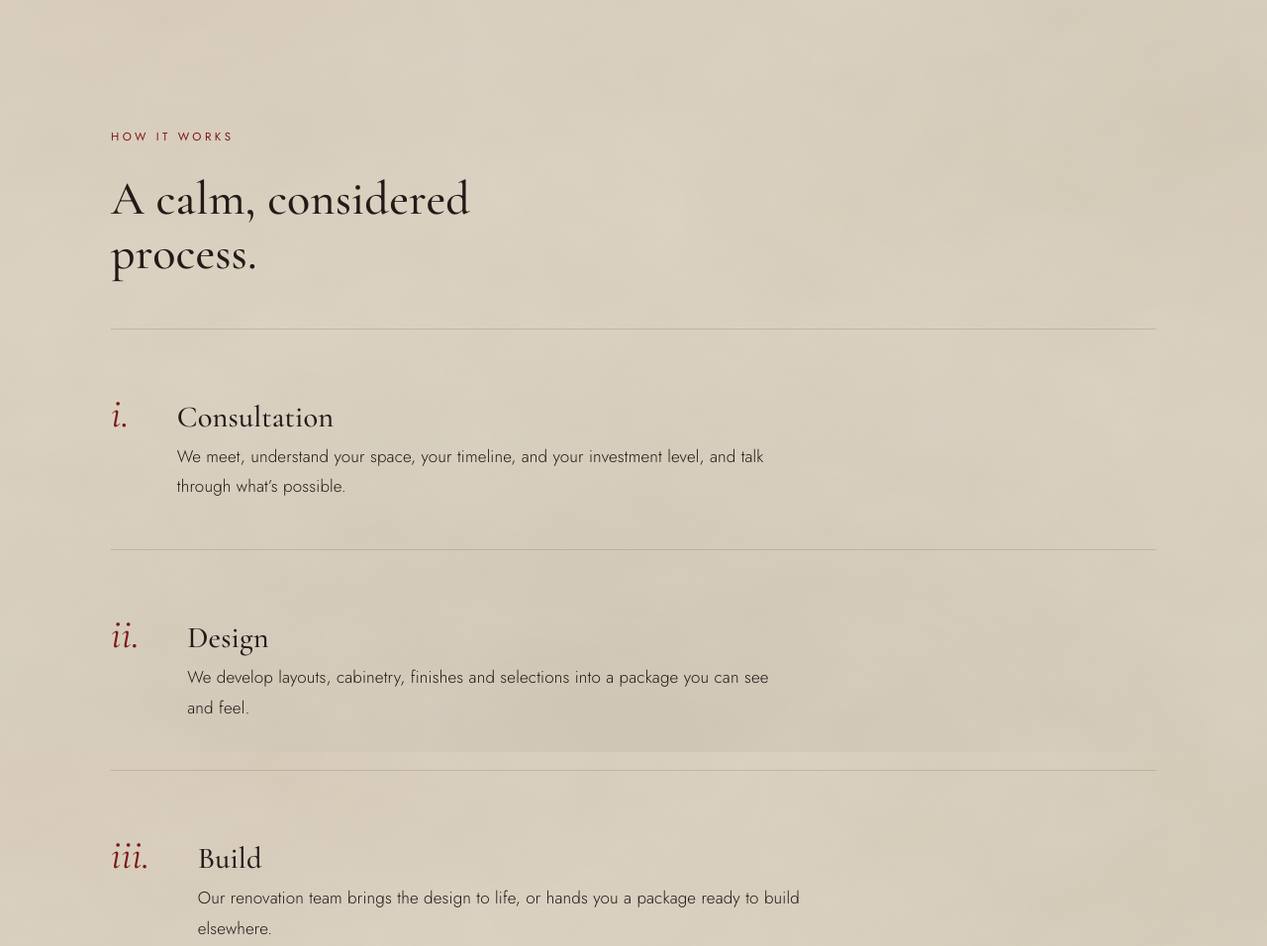
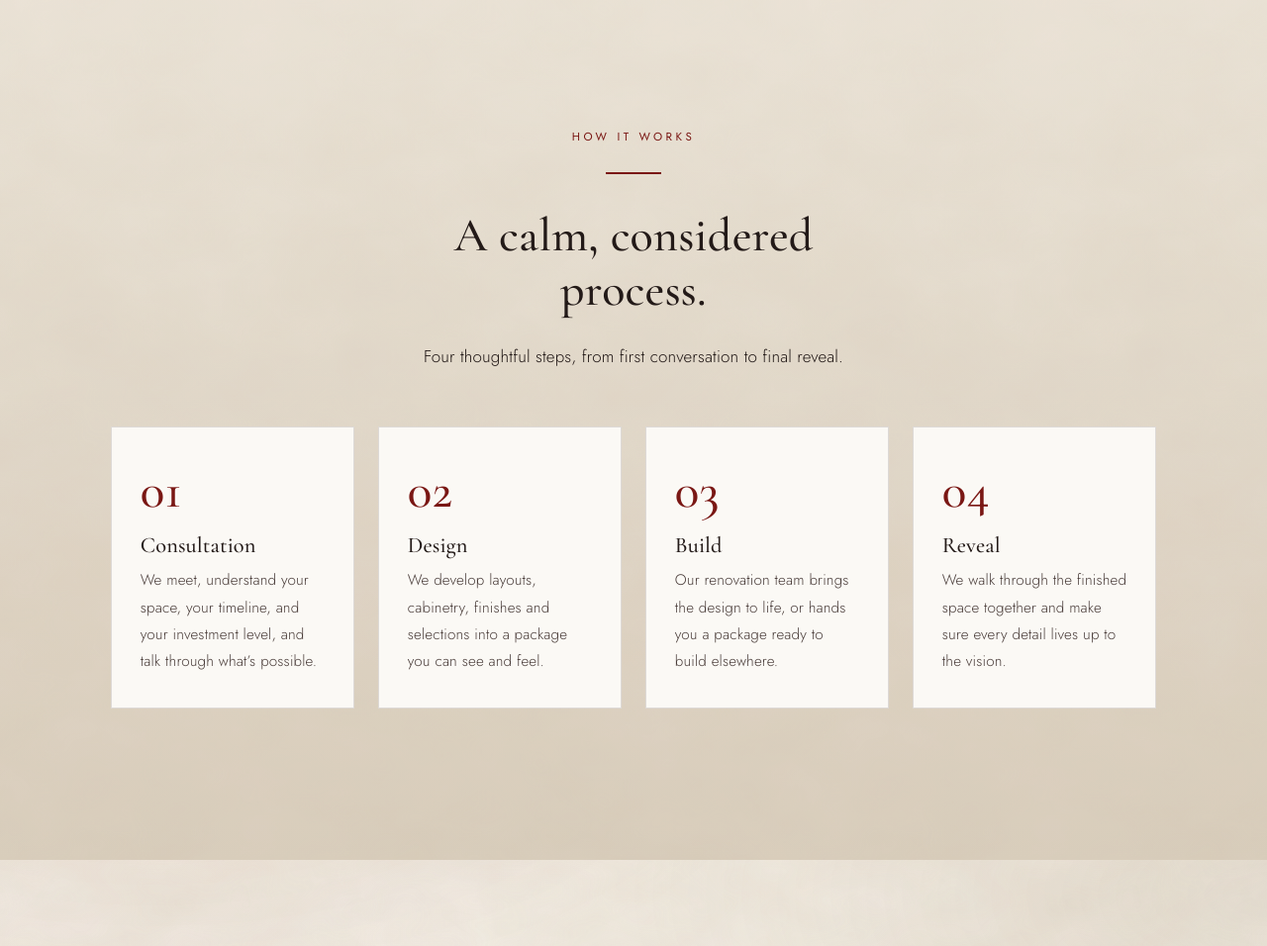
Before and after one commit to mayaritchie95/Thomsons-Edge, a plain HTML site: page services.html in a window 1280 px wide. Shown: the part 3240-4196 px from the top of the page at 99% size. Drawn offline with nearby package versions, Linux system fonts and the light colour scheme.

Commit message:
Add files via upload

```diff
--- a/assets/css/style.css
+++ b/assets/css/style.css
@@ -292,6 +292,21 @@ textarea{resize:vertical;min-height:130px;}
 .prose li{margin-bottom:.5rem;}
 .prose a{color:var(--brass-deep);border-bottom:1px solid var(--brass);}
 
+/* ---------- Process (How It Works) ---------- */
+.process{position:relative;background:linear-gradient(180deg,var(--ecru) 0%,var(--stone) 100%);}
+.process::before{content:"";position:absolute;inset:0;background:url("/assets/img/texture.svg");background-size:800px 800px;opacity:.5;mix-blend-mode:multiply;pointer-events:none;}
+.process .wrap{position:relative;}
+.process-grid{display:grid;grid-template-columns:repeat(4,1fr);gap:1.5rem;}
+.process-card{background:var(--offwhite);border:1px solid var(--line);padding:2.4rem 1.8rem 2rem;position:relative;overflow:hidden;transition:transform .4s cubic-bezier(.16,1,.3,1),box-shadow .4s ease;}
+.process-card::after{content:"";position:absolute;left:0;top:0;width:100%;height:3px;background:var(--oxblood);transform:scaleX(0);transform-origin:left;transition:transform .5s cubic-bezier(.16,1,.3,1);}
+.process-card:hover{transform:translateY(-4px);box-shadow:0 14px 34px rgba(35,26,24,.1);}
+.process-card:hover::after{transform:scaleX(1);}
+.process-card__n{font-family:var(--ff-display);font-size:3.2rem;line-height:1;color:var(--oxblood);display:block;margin-bottom:1rem;font-weight:500;}
+.process-card h3{font-size:1.4rem;margin-bottom:.6rem;}
+.process-card p{font-size:.95rem;margin:0;color:var(--espresso-soft);}
+@media(max-width:900px){.process-grid{grid-template-columns:1fr 1fr;gap:1.2rem;}}
+@media(max-width:560px){.process-grid{grid-template-columns:1fr;}}
+
 /* ---------- FAQ accordion ---------- */
 .faq{max-width:820px;margin:0 auto;}
 .faq__item{border-top:1px solid var(--line);}
--- a/services.html
+++ b/services.html
@@ -110,17 +110,35 @@
     </div>
   </section>
 
-  <section class="bg-stone">
+  <section class="process">
     <div class="wrap">
-      <div class="reveal" style="max-width:44ch;margin-bottom:3rem">
+      <div class="reveal center" style="max-width:46ch;margin:0 auto 3.5rem">
         <p class="eyebrow">How It Works</p>
+        <div class="rule"></div>
         <h2>A calm, considered process.</h2>
+        <p>Four thoughtful steps, from first conversation to final reveal.</p>
       </div>
-      <div class="steps reveal">
-        <div class="step"><span class="step__n">i.</span><div><h3>Consultation</h3><p>We meet, understand your space, your timeline, and your investment level, and talk through what&rsquo;s possible.</p></div></div>
-        <div class="step"><span class="step__n">ii.</span><div><h3>Design</h3><p>We develop layouts, cabinetry, finishes and selections into a package you can see and feel.</p></div></div>
-        <div class="step"><span class="step__n">iii.</span><div><h3>Build</h3><p>Our renovation team brings the design to life, or hands you a package ready to build elsewhere.</p></div></div>
-        <div class="step"><span class="step__n">iv.</span><div><h3>Reveal</h3><p>We walk through the finished space together and make sure every detail lives up to the vision.</p></div></div>
+      <div class="process-grid reveal">
+        <div class="process-card">
+          <span class="process-card__n">01</span>
+          <h3>Consultation</h3>
+          <p>We meet, understand your space, your timeline, and your investment level, and talk through what&rsquo;s possible.</p>
+        </div>
+        <div class="process-card">
+          <span class="process-card__n">02</span>
+          <h3>Design</h3>
+          <p>We develop layouts, cabinetry, finishes and selections into a package you can see and feel.</p>
+        </div>
+        <div class="process-card">
+          <span class="process-card__n">03</span>
+          <h3>Build</h3>
+          <p>Our renovation team brings the design to life, or hands you a package ready to build elsewhere.</p>
+        </div>
+        <div class="process-card">
+          <span class="process-card__n">04</span>
+          <h3>Reveal</h3>
+          <p>We walk through the finished space together and make sure every detail lives up to the vision.</p>
+        </div>
       </div>
     </div>
   </section>
```
Also changed, not shown: index.html (+11 -11 lines), projects.html (+12 -7 lines), sitemap.xml (+7 -7 lines), assets/img/about.jpg, assets/img/proj-baseline.jpg (added), assets/img/proj-bleeks.jpg (added), assets/img/proj-carleton-bath.jpg (added), assets/img/proj-carleton-kitchen.jpg (added), assets/img/proj-lakesparks.jpg (added), assets/img/proj-meilleur.jpg (added), assets/img/proj-miles.jpg (added), assets/img/proj-owls.jpg (added), assets/img/proj-piperville-ensuite.jpg (added), assets/img/proj-piperville-laundry.jpg (added), 2 more files.
